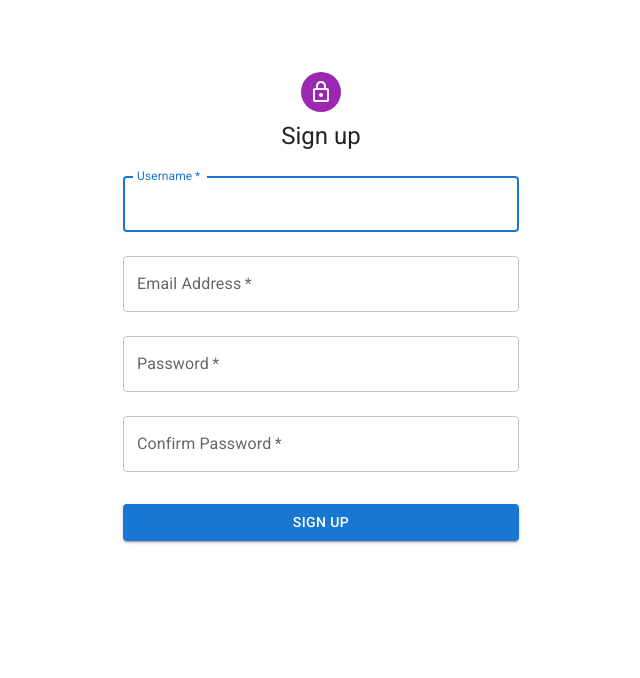
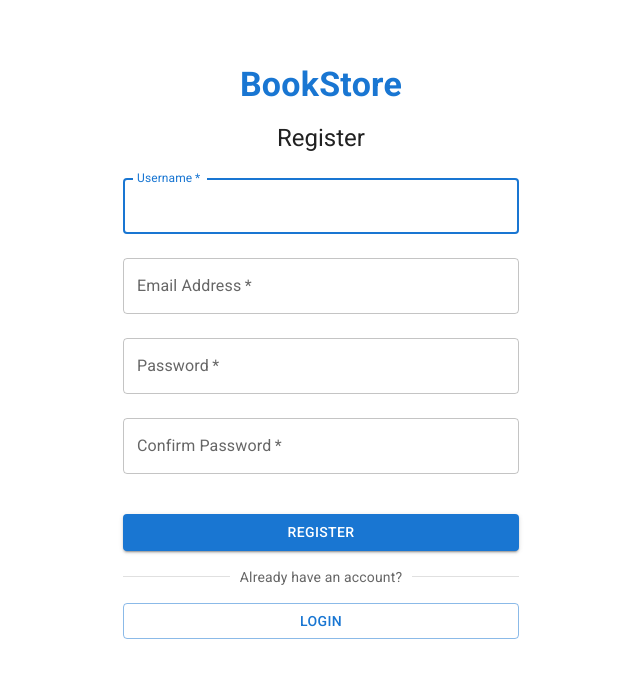
Before and after one commit to XintangZ/ecommerce_bookstore, a React (Vite) app in the folder web/: page /register in a window 1280 px wide. Shown: the top 678 px of the page, without its empty margins (319-959 px from the left). Built offline with nearby package versions, Linux system fonts and the light colour scheme; no server answers.

Commit message:
style adjustment

```diff
--- a/web/src/pages/auth/Login/Login.tsx
+++ b/web/src/pages/auth/Login/Login.tsx
@@ -1,7 +1,7 @@
 import { zodResolver } from '@hookform/resolvers/zod';
-import LockOutlinedIcon from '@mui/icons-material/LockOutlined';
-import { Avatar, Box, Button, Container, CssBaseline, TextField, Typography } from '@mui/material';
+import { Box, Button, Container, CssBaseline, Divider, Stack, TextField, Typography } from '@mui/material';
 import { SubmitHandler, useForm } from 'react-hook-form';
+import { useNavigate } from 'react-router-dom';
 import { useAuth } from '../../../contexts';
 import { LoginReqSchema } from '../../../schemas';
 import { useLogin } from '../../../services';
@@ -14,8 +14,10 @@ export function Login() {
 		formState: { errors },
 	} = useForm<LoginReqT>({
 		resolver: zodResolver(LoginReqSchema),
+		mode: 'onChange',
 	});
 
+	const navigate = useNavigate();
 	const { login } = useAuth();
 	const loginMutation = useLogin();
 
@@ -40,11 +42,15 @@ export function Login() {
 					flexDirection: 'column',
 					alignItems: 'center',
 				}}>
-				<Avatar sx={{ m: 1, bgcolor: 'secondary.main' }}>
-					<LockOutlinedIcon />
-				</Avatar>
+				<Typography
+					variant='h4'
+					onClick={() => navigate('/')}
+					sx={{ mb: 2, cursor: 'pointer', textAlign: 'center', color: 'primary.main', fontWeight: 'bold' }}>
+					BookStore
+				</Typography>
+
 				<Typography component='h1' variant='h5'>
-					Sign in
+					Login
 				</Typography>
 				<Box component='form' onSubmit={handleSubmit(onSubmit)} noValidate sx={{ mt: 1 }}>
 					<TextField
@@ -71,9 +77,22 @@ export function Login() {
 						error={!!errors.password}
 						helperText={errors.password?.message}
 					/>
-					<Button type='submit' fullWidth variant='contained' sx={{ mt: 3, mb: 2 }}>
-						Sign In
-					</Button>
+
+					<Stack gap={2} my={4}>
+						<Button type='submit' fullWidth variant='contained'>
+							Login
+						</Button>
+
+						<Divider>
+							<Typography variant='body2' align='center' color='text.secondary'>
+								Don't have an account?
+							</Typography>
+						</Divider>
+
+						<Button fullWidth variant='outlined' onClick={() => navigate('/register')}>
+							Register
+						</Button>
+					</Stack>
 				</Box>
 			</Box>
 		</Container>
--- a/web/src/pages/auth/Register/Register.tsx
+++ b/web/src/pages/auth/Register/Register.tsx
@@ -1,14 +1,13 @@
 import { zodResolver } from '@hookform/resolvers/zod';
-import LockOutlinedIcon from '@mui/icons-material/LockOutlined';
-import { Avatar, Box, Button, Container, CssBaseline, TextField, Typography } from '@mui/material';
+import { Box, Button, Container, CssBaseline, Divider, Stack, TextField, Typography } from '@mui/material';
+import { AxiosError } from 'axios';
+import { useState } from 'react';
 import { SubmitHandler, useForm } from 'react-hook-form';
 import { useNavigate } from 'react-router-dom';
 import { useAuth } from '../../../contexts';
 import { RegisterReqSchemaExt } from '../../../schemas';
-import { useRegister, useLogin } from '../../../services';
+import { useLogin, useRegister } from '../../../services';
 import { LoginResT, RegisterReqExt, RegisterReqT } from '../../../types';
-import { useState } from 'react';
-import { AxiosError } from 'axios';
 
 export function Register() {
 	const [backendError, setBackendError] = useState<string | null>(null);
@@ -16,21 +15,17 @@ export function Register() {
 		register,
 		handleSubmit,
 		formState: { errors },
-    watch,
 	} = useForm<RegisterReqExt>({
 		resolver: zodResolver(RegisterReqSchemaExt),
+		mode: 'onChange',
 	});
 
 	const navigate = useNavigate();
-	const { auth, login } = useAuth();
+	const { login } = useAuth();
 	const registerMutation = useRegister();
 	const loginMutation = useLogin();
 
-	if (!!auth) navigate(-1);
-
-  const password = watch('password');
-
-  const onSubmit: SubmitHandler<RegisterReqExt> = (data) => {
+	const onSubmit: SubmitHandler<RegisterReqExt> = data => {
 		const { confirmPassword, ...registerData } = data;
 
 		registerMutation.mutate(registerData as RegisterReqT, {
@@ -38,11 +33,7 @@ export function Register() {
 				// Login after successful registration
 				loginMutation.mutate(
 					{ email: data.email, password: data.password },
-          {
-            onSuccess: (res: { data: LoginResT }) => {
-              login(res.data);
-            },
-          }
+					{ onSuccess: (res: { data: LoginResT }) => login(res.data) }
 				);
 			},
 			onError: error => {
@@ -68,15 +59,19 @@ export function Register() {
 					flexDirection: 'column',
 					alignItems: 'center',
 				}}>
-				<Avatar sx={{ m: 1, bgcolor: 'secondary.main' }}>
-					<LockOutlinedIcon />
-				</Avatar>
+				<Typography
+					variant='h4'
+					onClick={() => navigate('/')}
+					sx={{ mb: 2, cursor: 'pointer', textAlign: 'center', color: 'primary.main', fontWeight: 'bold' }}>
+					BookStore
+				</Typography>
+
 				<Typography component='h1' variant='h5'>
-					Sign up
+					Register
 				</Typography>
 				<Box component='form' onSubmit={handleSubmit(onSubmit)} noValidate sx={{ mt: 1 }}>
 					{backendError && (
-            <Typography color="error" variant="body2" align="center">
+						<Typography color='error' variant='body2' align='center'>
 							{backendError}
 						</Typography>
 					)}
@@ -123,15 +118,26 @@ export function Register() {
 						type='password'
 						id='confirm-password'
 						autoComplete='current-password'
-						{...register('confirmPassword', {
-							validate: value => value === password || 'Passwords do not match',
-						})}
+						{...register('confirmPassword')}
 						error={!!errors.confirmPassword}
 						helperText={errors.confirmPassword?.message}
 					/>
-					<Button type='submit' fullWidth variant='contained' sx={{ mt: 3, mb: 2 }}>
-						Sign Up
+
+					<Stack gap={2} my={4}>
+						<Button type='submit' fullWidth variant='contained'>
+							Register
 						</Button>
+
+						<Divider>
+							<Typography variant='body2' align='center' color='text.secondary'>
+								Already have an account?
+							</Typography>
+						</Divider>
+
+						<Button fullWidth variant='outlined' onClick={() => navigate('/login')}>
+							Login
+						</Button>
+					</Stack>
 				</Box>
 			</Box>
 		</Container>
```
Lines whose indentation alone changed are shown as unchanged.
